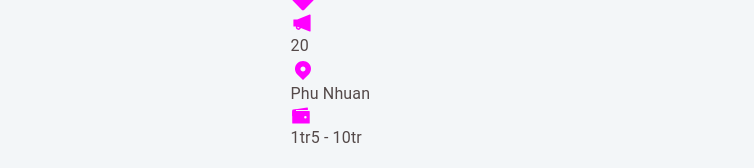
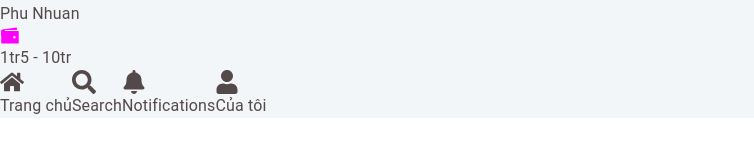
Before and after one commit to hienpham123/nhac-duong-lau, a React (Vite) app: page / in a window 1280 px wide. Shown: the part 5168-5336 px from the top of the page, without its empty margins (0-754 px from the left). After the commit the page ends 5286 px from the top, so only its background shows below. Built offline with nearby package versions, Linux system fonts and the light colour scheme; the HTML template or start-up script is replaced by a standard one.

Commit message:
update main layout

```diff
--- a/src/components/layouts/MainLayout/index.tsx
+++ b/src/components/layouts/MainLayout/index.tsx
@@ -8,12 +8,12 @@ interface MainLayoutProps {
 
 const MainLayout = ({ children }: MainLayoutProps) => {
   return (
-    <Box sx={{ display: 'flex', backgroundColor: COLORS.SECONDARY }}>
+    <Box sx={{backgroundColor: COLORS.SECONDARY }}>
       <CssBaseline />
-      <SideBar />
-      <Box component="main" sx={{ flexGrow: 10, p: 3, pt: 10 }}>
+      <Box component="main" sx={{ flexGrow: 10, }}>
         {children}
       </Box>
+      <SideBar />
     </Box>
   );
 };
```
